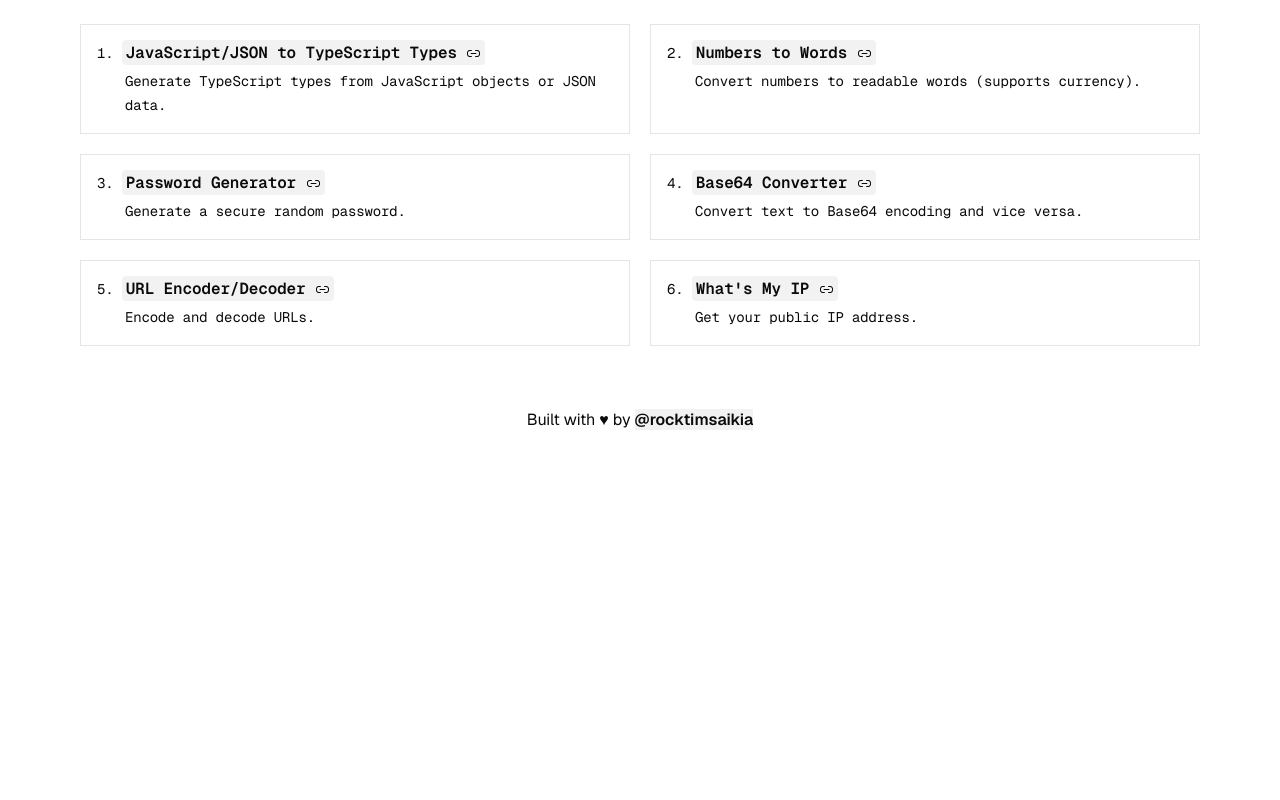
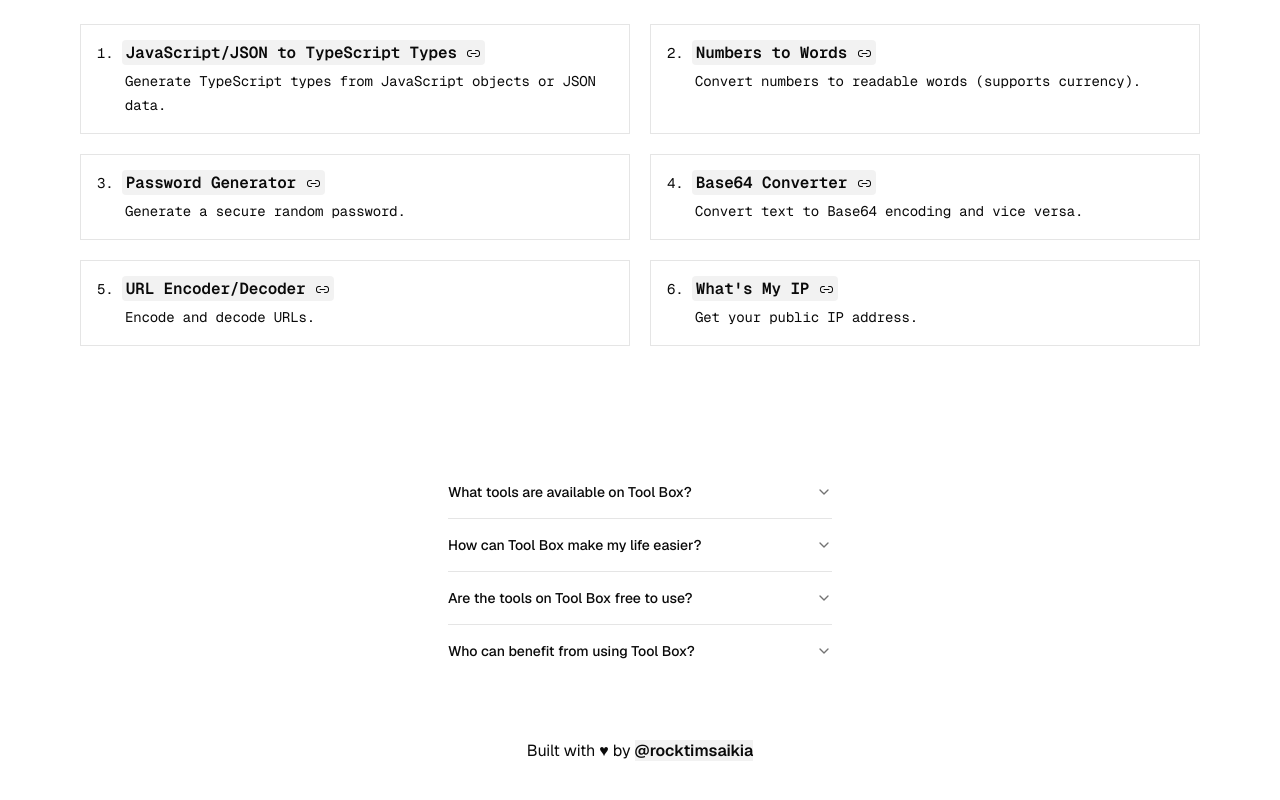
Before and after one commit to rocktimsaikia/toolbox, a Next.js app: page / in a window 1280 px wide. Shown: the part 350-1150 px from the top of the page. Before the commit the page ends 860 px from the top, so only its background shows below. Built offline with nearby package versions, Linux system fonts and the light colour scheme.

Commit message:
Add FAQ for homepage

```diff
--- a/src/app/page.tsx
+++ b/src/app/page.tsx
@@ -1,3 +1,5 @@
+import Faq from "@/components/faq";
+import { HOME_PAGE_FAQ } from "@/constants/faq";
 import { TOOLS } from "@/constants/tools";
 import { Link1Icon } from "@radix-ui/react-icons";
 import Image from "next/image";
@@ -37,6 +39,9 @@ export default function Home() {
             </li>
           ))}
       </ol>
+      <div className="w-sm mx-auto mt-30">
+        <Faq faq={HOME_PAGE_FAQ} />
+      </div>
     </div>
   );
 }
--- a/src/constants/faq.ts
+++ b/src/constants/faq.ts
@@ -148,6 +148,29 @@ const JSON_TO_TYPES_FAQ: Faq[] = [
   },
 ];
 
+export const HOME_PAGE_FAQ: Faq[] = [
+  {
+    question: "What tools are available on Tool Box?",
+    answer:
+      "Tool Box offers essential tools like JavaScript/JSON to TypeScript Types, Numbers to Words, Password Generator, Base64 Converter, URL Encoder/Decoder, and What's My IP for various tasks.",
+  },
+  {
+    question: "How can Tool Box make my life easier?",
+    answer:
+      "Tool Box provides quick solutions for coding, data conversion, and security tasks, such as generating passwords, encoding URLs, or converting numbers to words, all in one place.",
+  },
+  {
+    question: "Are the tools on Tool Box free to use?",
+    answer:
+      "Yes, all tools on Tool Box, including the Password Generator, Base64 Converter, and more, are completely free to use with no sign-up required.",
+  },
+  {
+    question: "Who can benefit from using Tool Box?",
+    answer:
+      "Developers, students, and professionals can benefit from Tool Box. It simplifies tasks like TypeScript type generation, IP lookup, and secure password creation for everyone.",
+  },
+];
+
 export const Faqs: Record<Slug, Faq[]> = {
   "whats-my-ip": WHATS_MY_IP_FAQ,
   "password-generator": PASSWORD_GENERATOR_FAQ,
```
